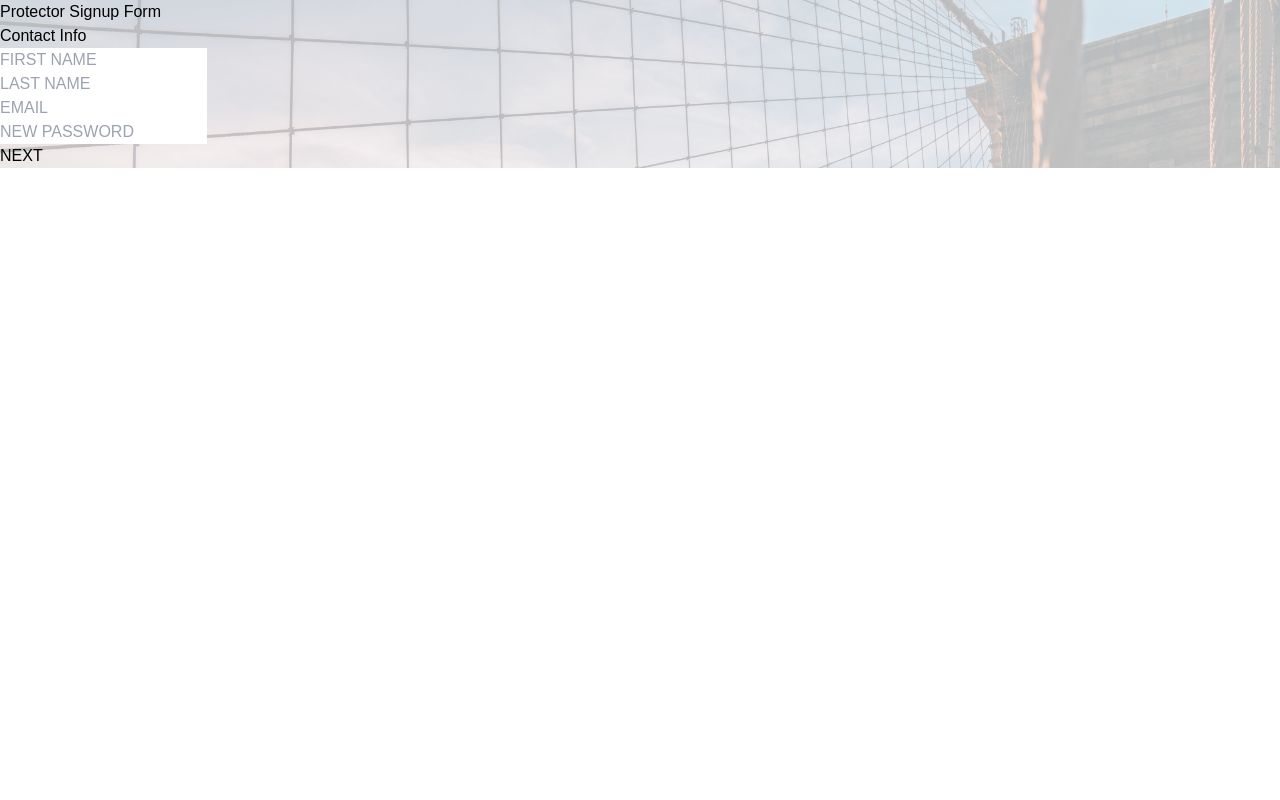
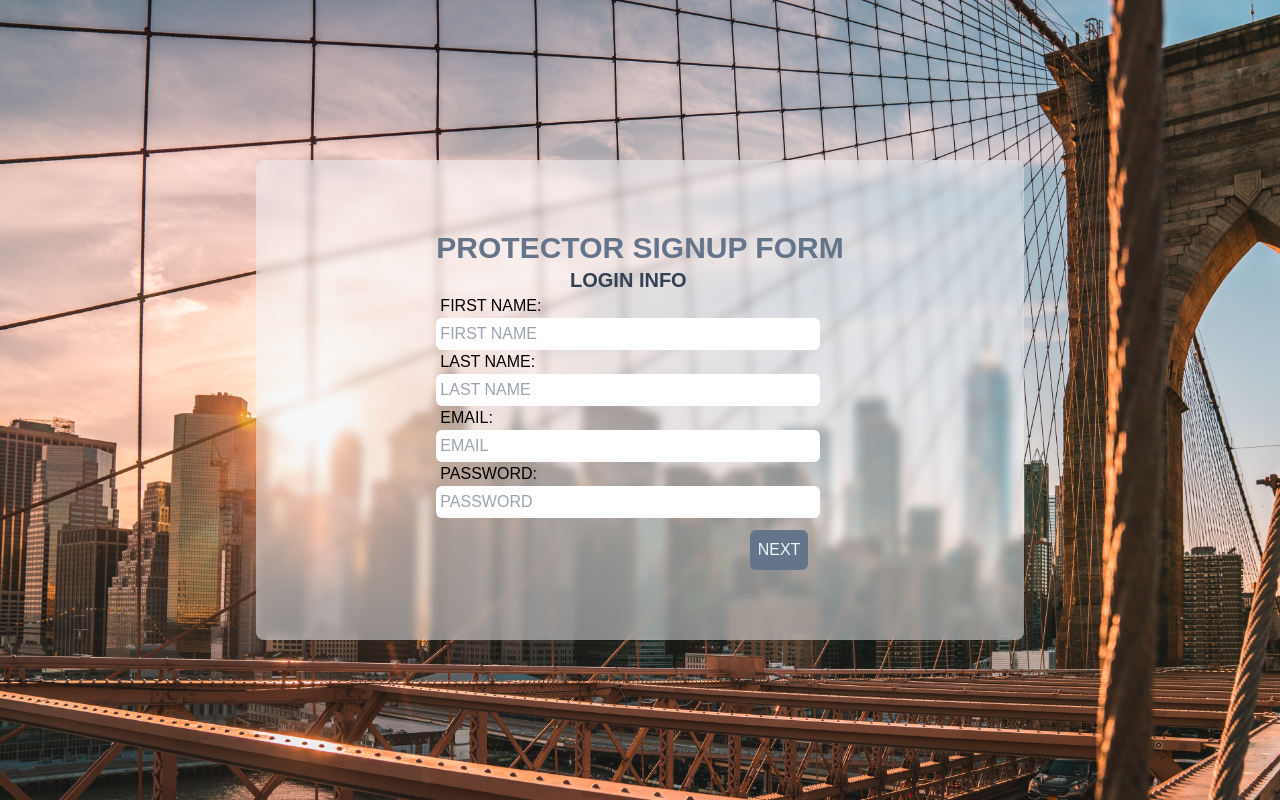
Before and after one commit to katherine84522/PONY-New-York-frontend, a React (Vite) app: page /protectorsignup in a window 1280 px wide. Built offline with nearby package versions, Linux system fonts and the light colour scheme; no server answers.

Commit message:
css for OpenRequest, OngoingRequest, and Protector

```diff
--- a/src/OngoingRequest.jsx
+++ b/src/OngoingRequest.jsx
@@ -91,12 +91,14 @@ const OngoingRequest = ({ ongoingRequest, coords }) => {
 
 
     return isLoaded ? (
-        <div>
+        <div className='flex justify-center items-center'>
+        <div className='w-3/5 bg-slate-100 p-10 backdrop-blur-sm rounded-md bg-opacity-75'>
+            <div className='flex text-xl'>
             <p> Meetup Location: {ongoingRequest.start_location}</p>
             <p>Distance: {distance} </p>
             <p>Duration: {duration} </p>
-            <button onClick={() => { setTravelMode('WALKING') }}>Walking</button>
-            <button onClick={() => { setTravelMode('TRANSIT') }}>Transit</button>
+
+            </div>
             <GoogleMap
                 zoom={15}
                 mapContainerStyle={{ width: '100%', height: '50vh' }}
@@ -117,10 +119,15 @@ const OngoingRequest = ({ ongoingRequest, coords }) => {
                     <DirectionsRenderer directions={directionsResponse} />
                 )}
             </GoogleMap>
-            <div>{instructions}</div>
-            <button onClick={() => { handleClick() }}>Meet with Walker, walk towards destination</button>
-            <button onClick={() => { handleComplete() }}>Walk Completed</button>
-            <button onClick={() => { handleCancel() }}>Cancel Walk</button>
+                <div className='float-right row-span-2'>
+                <button className="w-20 m-3 p-2 bg-slate-500 text-slate-100 rounded-md" onClick={() => { setTravelMode('WALKING') }}>Walking</button>
+                <button className="w-20 m-3 p-2 bg-slate-500 text-slate-100 rounded-md" onClick={() => { setTravelMode('TRANSIT') }}>Transit</button><br />
+                <button className="w-48 m-3 p-2 bg-slate-500 text-slate-100 rounded-md" onClick={() => { handleClick() }}>Meet Walker</button><br />
+                <button className="w-48 m-3 p-2 bg-slate-500 text-slate-100 rounded-md" onClick={() => { handleComplete() }}>Walk Completed</button><br />
+                <button className="w-48 m-3 p-2 bg-red-500 text-slate-100 rounded-md" onClick={() => { handleCancel() }}>Cancel Walk</button><br />
+            </div>
+            <div className='h-52 w-4/6 p-3 overflow-scroll'>{instructions}</div>
+        </div>
         </div>
     ) : <></>
 
--- a/src/OpenRequestCard.jsx
+++ b/src/OpenRequestCard.jsx
@@ -1,6 +1,7 @@
 import { useJsApiLoader } from '@react-google-maps/api'
 import { useEffect, useState } from 'react'
 import { useNavigate } from 'react-router-dom'
+import ProtectorNavBar from './ProtectorNavBar'
 
 const libraries = ['places']
 
@@ -72,13 +73,15 @@ const OpenRequestCard = ({ request, setOngoingRequest, coords }) => {
 
 
     return (
-        <div>
-            {request.current ? (<p style={{ color: 'white' }}><b>Current Request</b></p>) : (<p style={{ color: 'blue' }}><b>Future Request</b></p>)}
-            <p>Meetup Location: {request.start_location}</p>
-            <p>Your location to meetup location:<b>{duration}</b> by walk &nbsp; <b>{MTAduration}</b> by subway </p>
+        <div className="">
+            <div className='text-left rounded-lg bg-slate-100 bg-opacity-75 w-3/5 h-3/5 p-6'>
+            {request.current ? (<p className='text-indigo-700 text-2xl'><b>Current Request</b></p>) : (<p className='text-slate-700'><b>Future Request</b></p>)}
+            <p className='text-xl'>Meetup Location: {request.start_location}</p>
+            <p className='text-xl'>Your location to meetup location:</p><p>{duration}</p> by walk &nbsp; <b>{MTAduration}</b> <p>by subway</p>
             <p>Destination:{request.end_location}</p>
             <p>Meetup Location to Destination: <b>{duration1}</b> by walk </p>
             <button onClick={() => { handleClick() }}><b>Accept Walk Request</b></button>
+            </div>
         </div>
     )
 }
--- a/src/OpenRequests.jsx
+++ b/src/OpenRequests.jsx
@@ -33,19 +33,23 @@ const OpenRequests = ({ setOngoingRequest, ongoingRequest, coords }) => {
     }, [ongoingRequest])
 
     return (
-        <div className='flex flex-col bg-red-500'>
-            {/* < ProtectorNavBar /> */}
+        <div className='flex bg-hero bg-cover h-screen w-screen'>
+            <div className='text-left'>
+                < ProtectorNavBar />
+            </div>
+        <div className="flex-row pl-60 w-screen justify-center items-center p-10 backdrop-blur-sm">
             {
                 requests.map((request, i) => {
                     return (
                         <div>
-                            < OpenRequestCard key={`ongoing-request-${i}`} request={request} setOngoingRequest={setOngoingRequest} ongoingRequest={ongoingRequest} coords={coords} />
+                            < OpenRequestCard key={`ongoing-request-${i}`} request={request} setOngoingRequest={setOngoingRequest} ongoingRequest={ongoingRequest} coords={coords} /><br />
                         </div>
                     )
                 })
 
             }
         </div>
+        </div>
     )
 }
 
--- a/src/ProtectorNavBar.jsx
+++ b/src/ProtectorNavBar.jsx
@@ -4,11 +4,27 @@ import { NavLink } from "react-router-dom";
 
 function ProtectorNavBar() {
     return (
-        <div className='fixed top-0 left-0 h-screen w-30 m-0 flex flex-col bg-gray-900 text-white shadow-lg'>
-                <NavLink  to="/openrequests" exact> Open Requests </NavLink>
-                <NavLink to="/protectorscheduledwalk" exact> Scheduled Walks </NavLink>
-                <NavLink to="/ongoingrequest" exact> Ongoing Request </NavLink>
-
+        <div className='bg-slate-100 bg-opacity-75 h-screen w-60 text-center backdrop-grayscale'>
+            <div>
+                <ul className='font-semibold pt-14 text-2xl text-slate-700 uppercase'>
+                    <li className="p-3">
+                        <NavLink to="/openrequests" exact>all REQUESTS</NavLink>
+                    </li>
+                    <hr className="w-48 h-1 mx-auto my-1 bg-slate-100 border-0 rounded opacity-75 dark:bg-slate-500" />
+                    <li className="p-3">
+                        <NavLink to="/protectorscheduledwalk" exact>My Schedule</NavLink>
+                    </li>
+                    <hr className="w-48 h-1 mx-auto my-1 bg-slate-100 border-0 rounded opacity-75 dark:bg-slate-500" />
+                    <li className="p-3">
+                        <NavLink to="/ongoingrequest" exact>Current Walk</NavLink>
+                    </li>
+                    <hr className="w-48 h-1 mx-auto my-1 bg-slate-100 border-0 rounded opacity-75 dark:bg-slate-500" />
+                    {/* <li className="p-3">
+                        <NavLink to="/walkerhistory" exact>Walk History</NavLink>
+                    </li>
+                    <hr className="w-48 h-1 mx-auto my-1 bg-slate-100 border-0 rounded opacity-75 dark:bg-slate-500" /> */}
+                </ul>
+            </div>
         </div>
     );
 }
--- a/src/ProtectorSignup.jsx
+++ b/src/ProtectorSignup.jsx
@@ -48,38 +48,48 @@ const ProtectorSignup = () => {
 
 
     return (
-        <div className="bg-slate-100 bg-opacity-75">
-            <h2>Protector Signup Form</h2>
-            <form onSubmit={(e) => { handleSubmit(e) }}>
+        <div className="flex h-screen w-screen items-center justify-center">
+            <div className="flex backdrop-blur-sm justify-center items-center rounded-lg bg-slate-100 bg-opacity-50 w-3/5 h-3/5">
+                <div>
+                    <h2 className='font-semibold text-3xl uppercase text-slate-500'>Protector Signup Form</h2>
+                <form className="text-left" onSubmit={(e) => { handleSubmit(e) }}>
                 {
-                    formStep === "contact" && <div>
-                        <h2>Contact Info</h2>
-                        <input className="input-field" onChange={(e) => { setFirstName(e.target.value) }} type="text" placeholder="FIRST NAME" /><br />
-                        <input className="input-field" onChange={(e) => { setLastName(e.target.value) }} type="text" placeholder="LAST NAME" /><br />
-                        <input className="input-field" onChange={(e) => { setEmail(e.target.value) }} type="email" placeholder="EMAIL" /><br />
-                        <input className="input-field" onChange={(e) => { setPassword(e.target.value) }} type="password" placeholder="NEW PASSWORD" /><br />
-                        <button onClick={() => { setFormStep("personalData") }}>NEXT</button>
+                    formStep === "contact" && <div className="w-96">
+                        <h2 className='text-center font-semibold text-xl uppercase text-slate-700'>Login Info</h2>
+                        <label className="p-1">FIRST NAME:</label>
+                        <input className="h-8 w-96 rounded-md p-1" onChange={(e) => { setFirstName(e.target.value) }} type="text" placeholder="FIRST NAME" /><br />
+                        <label className="p-1">LAST NAME:</label>
+                        <input className="h-8 w-96 rounded-md p-1" onChange={(e) => { setLastName(e.target.value) }} type="text" placeholder="LAST NAME" /><br />
+                        <label className="p-1">EMAIL:</label>
+                        <input className="h-8 w-96 rounded-md p-1" onChange={(e) => { setEmail(e.target.value) }} type="email" placeholder="EMAIL" /><br />
+                        <label className="p-1">PASSWORD:</label>
+                        <input className="h-8 w-96 rounded-md p-1" onChange={(e) => { setPassword(e.target.value) }} type="password" placeholder="PASSWORD" /><br />
+                        <button className="mt-3 mr-3 p-2 bg-slate-500 text-slate-100 float-right uppercase rounded-md" onClick={() => { setFormStep("personalData") }}>NEXT</button>
                     </div>
                 }
                 {
-                    formStep === "personalData" && <div>
-                        <button onClick={() => { setFormStep("contact") }}>BACK</button><br />
-                        <label>Phone Number:</label>
-                        <input onChange={(e) => { setPhone(e.target.value) }} type="tel" placeholder="000-000-0000" /><br />
-                        <label>Address:</label>
-                        <input onChange={(e) => { setAddress(e.target.value) }} type="text" /><br />
-                        <label>Photo:</label>
-                        <input onChange={(e) => { setPicture(e.target.value) }} type="text" /><br />
-                        <select onChange={(e) => { setGender(e.target.value) }} type="text">
-                            <option value="" disabled selected>GENDER</option>
+                            formStep === "personalData" && <div className="w-96">
+                        <h2 className='text-center font-semibold text-xl uppercase text-slate-700'>Contact Info</h2>
+                        <label className="uppercase">Phone Number:</label>
+                        <input className="h-8 w-96 rounded-md p-1" onChange={(e) => { setPhone(e.target.value) }} type="tel" placeholder="000-000-0000" /><br />
+                        <label className="uppercase">Address:</label>
+                        <input className="h-8 w-96 rounded-md p-1" onChange={(e) => { setAddress(e.target.value) }} type="text" /><br />
+                        <label className="uppercase">Photo:</label>
+                        <input className="h-8 w-96 rounded-md p-1" onChange={(e) => { setPicture(e.target.value) }} type="text" /><br />
+                        <select className="h-8 w-96 rounded-md mt-4 p-1" onChange={(e) => { setGender(e.target.value) }} type="text">
+                            <option value="" disabled selected>GENDER IDENTITY</option>
                             <option>MALE</option>
                             <option>FEMALE</option>
                             <option>OTHER</option>
                         </select><br />
-                        <input type="submit" />
+                        <br />
+                        <button className="mt-3 mr-3 p-2 bg-slate-500 text-slate-100 uppercase rounded-md" onClick={() => { setFormStep("contact") }}>BACK</button>
+                        <input className="mt-3 mr-3 p-2 bg-slate-500 text-slate-100 float-right uppercase rounded-md" type="submit" />
                     </div>
                 }
             </form>
+            </div>
+        </div>
         </div>
     )
 }
```
